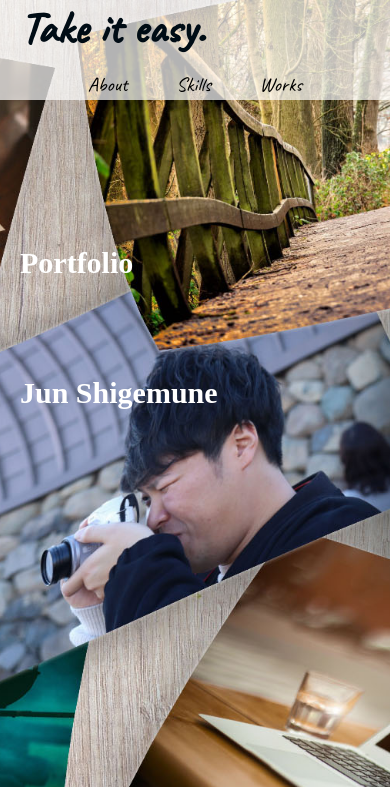
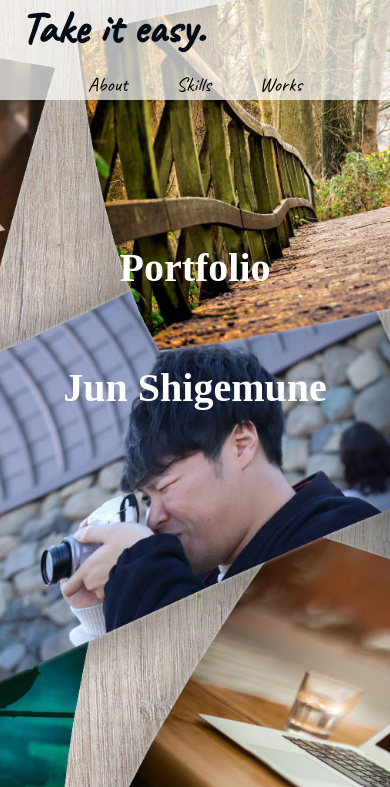
Before and after one commit to oboro789/portfolio, a plain HTML site: page index.html in a window 390 px wide. Shown: the top 787 px of the page. Drawn offline with Linux system fonts and the light colour scheme.

Commit message:
Update style.css

```diff
--- a/style.css
+++ b/style.css
@@ -76,7 +76,7 @@ main h2{
     color: white;
     white-space: nowrap;
     text-align: center;
-    padding: 20px;
+    padding: 30px;
 }
 /*フッター*/
 .foot{
@@ -152,9 +152,8 @@ main h2{
         margin: 20% 0;
     }
     .mainbox h2{
-        font-size: 3rem;
-        text-align: initial;
-        line-height: 130px;
+        font-size: 4rem;
+        line-height: 120px;
     }
     .foot{
         height: 40px;
```
